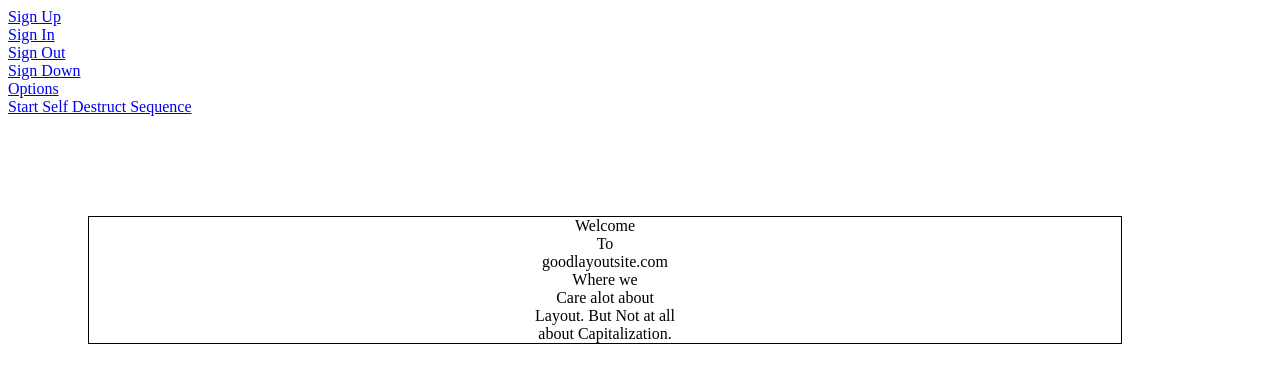
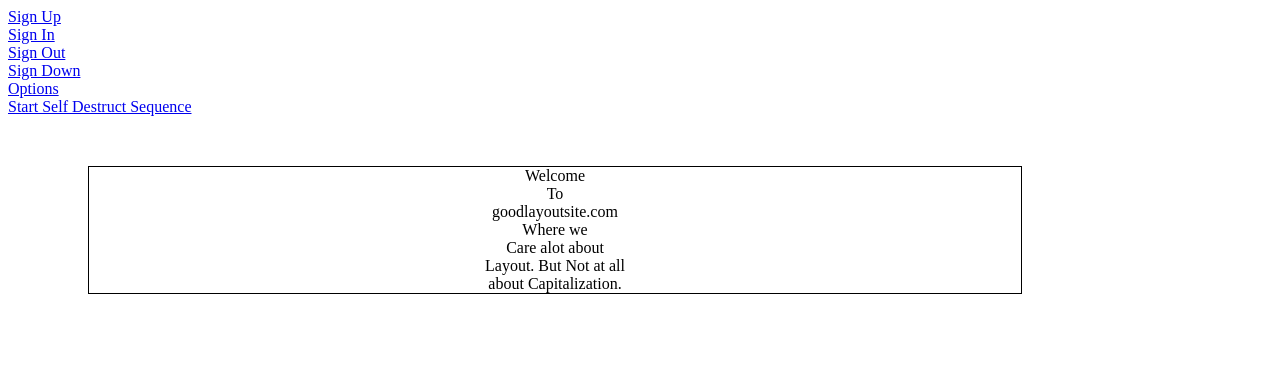
Before and after one commit to graholm/layoutchallenge1, a plain HTML site: page index.html in a window 1280 px wide. Shown: the top 382 px of the page. Drawn offline with Linux system fonts and the light colour scheme; a script that the page names is missing.

Commit message:
Classadoo autocommit

```diff
--- a/style.css
+++ b/style.css
@@ -9,9 +9,9 @@
   border: 3px solid black;
 
   border: 1px solid black;
-  margin-top: 100px;
-  margin-bottom: 100px;
-  margin-right: 150px;
+  margin-top: 50px;
+  margin-bottom: 10000px;
+  margin-right: 250px;
   margin-left: 80px;
 }
 
```
